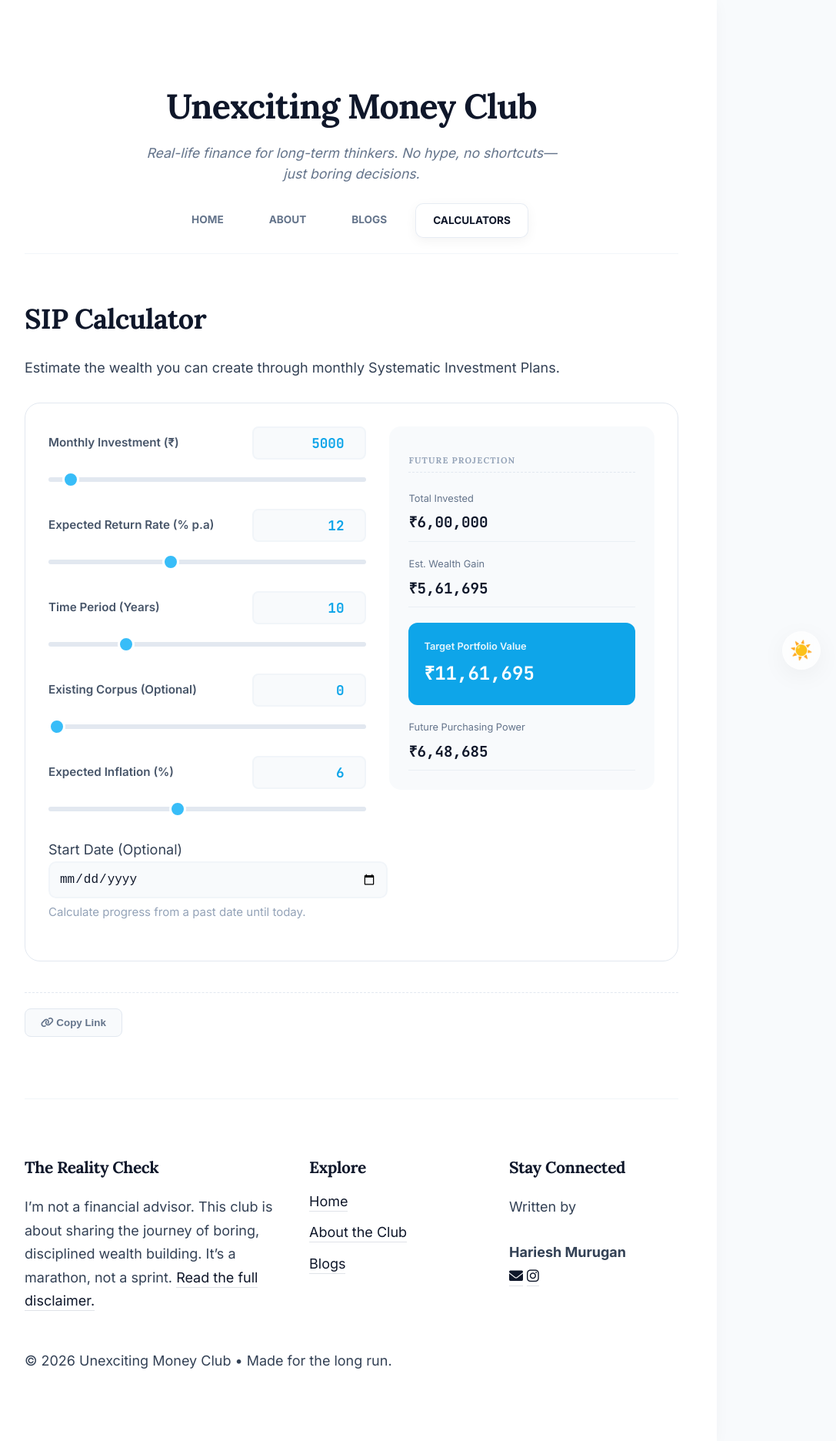
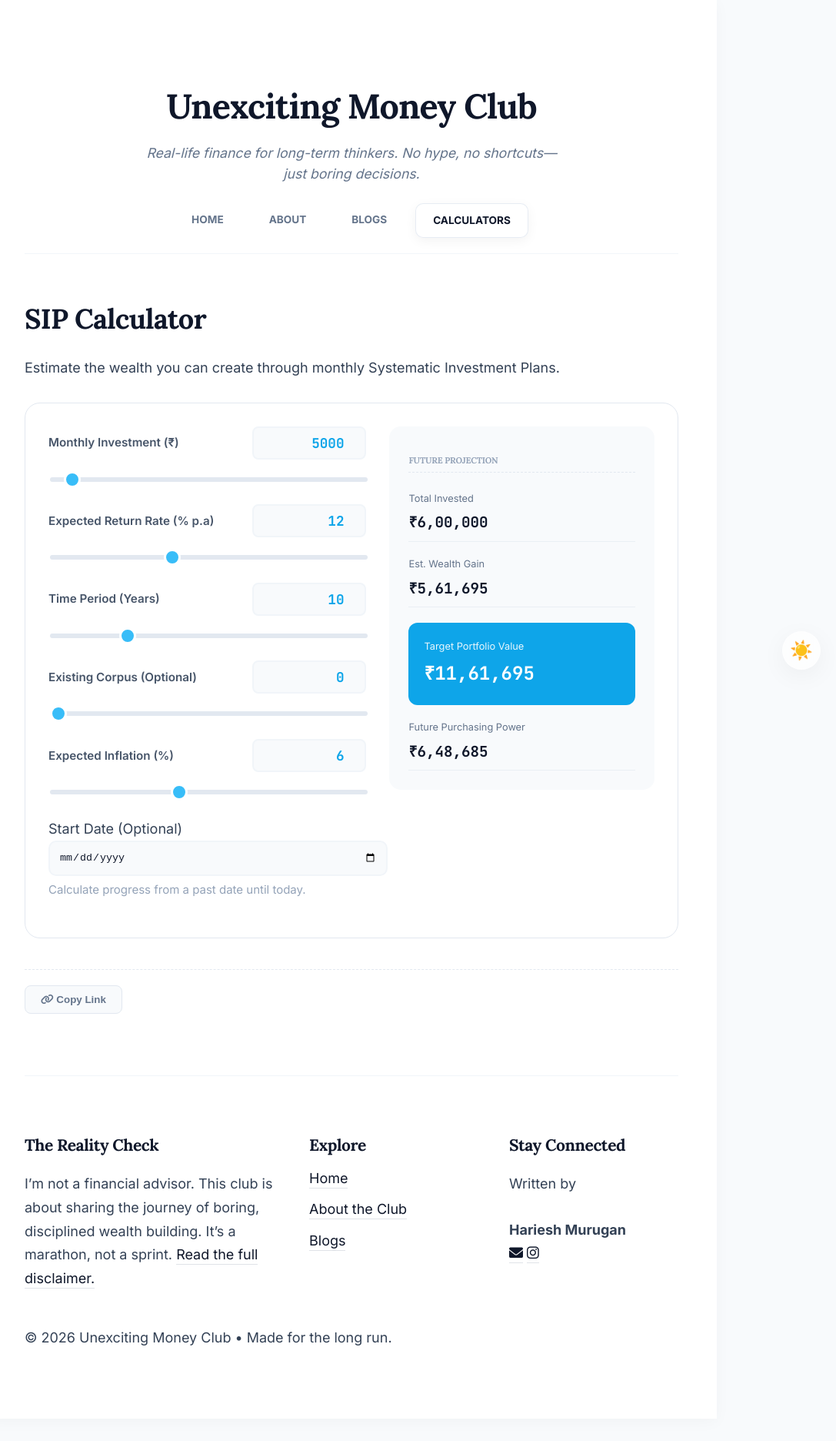
Before and after one commit to HarieshMK/HarieshMK.github.io, a Jekyll site: the page built from calculators/sip.md, in a window 1280 px wide. Shown: the whole page at 77% size, without its empty margins (183-1270 px from the left). Built offline with Jekyll 4.4.1, drawn with Linux system fonts in a browser that asks for light colours; after the commit the page ends 1843 px from its top, so only the background shows below that.

Commit message:
Update style.css

```diff
--- a/assets/css/style.css
+++ b/assets/css/style.css
@@ -628,10 +628,8 @@
   border-radius: 10px;
   background: #f8fafc;
   color: #0f172a;
-  font-size: 1rem;
 }
 
-/* --- Slider Style --- */
 .slider {
   -webkit-appearance: none;
   width: 100%;
@@ -639,7 +637,6 @@
   background: #e2e8f0;
   border-radius: 5px;
   outline: none;
-  margin: 5px 0 15px 0;
 }
 
 .slider::-webkit-slider-thumb {
@@ -647,9 +644,9 @@
   width: 22px;
   height: 22px;
   background: #38bdf8;
-  cursor: pointer;
   border-radius: 50%;
   border: 3px solid #fff;
+  cursor: pointer;
 }
 
 /* --- Results Column (Stacked Layout) --- */
@@ -665,14 +662,12 @@
 .input-header {
   font-size: 0.7rem;
   text-transform: uppercase;
-  letter-spacing: 0.1em;
   color: #94a3b8;
   margin: 10px 0 5px 0;
   border-bottom: 1px dashed #e2e8f0;
   padding-bottom: 5px;
 }
 
-/* STACKED: Label on top, number below. This stops the jumping! */
 .result-item {
   display: flex;
   flex-direction: column;
@@ -681,20 +676,14 @@
   border-bottom: 1px solid rgba(226, 232, 240, 0.6);
 }
 
-.result-item span {
-  color: #64748b;
-  font-size: 0.8rem;
-  margin-bottom: 4px;
-}
-
+.result-item span { color: #64748b; font-size: 0.8rem; margin-bottom: 4px; }
 .result-item strong {
   font-size: 1.2rem;
   color: #0f172a;
   font-family: 'JetBrains Mono', monospace;
-  word-break: break-all; /* Prevents long numbers from escaping */
+  word-break: break-all;
 }
 
-/* Target Portfolio Value (Big Blue Box) */
 .result-item.highlight {
   border-bottom: none;
   margin-top: 10px;
@@ -703,29 +692,12 @@
   border-radius: 12px;
 }
 
-.result-item.highlight span { color: rgba(255, 255, 255, 0.9); font-weight: 600; }
-.result-item.highlight strong {
-  color: #ffffff !important;
-  font-size: 1.5rem;
-}
+.result-item.highlight span { color: #ffffff; opacity: 0.9; }
+.result-item.highlight strong { color: #ffffff !important; font-size: 1.5rem; }
 
-/* --- Dark Mode Overrides (Stronger Colors) --- */
+/* Dark Mode Overrides */
 .dark-theme .calculator-container { background: #1e293b; border-color: #334155; }
-.dark-theme .label-row label { color: #94a3b8; }
-.dark-theme .label-row input[type="number"],
-.dark-theme #start-date {
-  background: #0f172a;
-  border-color: #334155;
-  color: #38bdf8;
-}
-
+.dark-theme .label-row input[type="number"], .dark-theme #start-date { background: #0f172a; color: #38bdf8; border-color: #334155; }
 .dark-theme .calc-results { background: #0f172a; }
-.dark-theme .result-item { border-bottom-color: #1e293b; }
+.dark-theme .result-item strong { color: #f8fafc !important; }
 .dark-theme .result-item span { color: #64748b; }
-
-/* FIX: This makes the "Value Today" and all result numbers pop in Dark Mode */
-.dark-theme .result-item strong {
-  color: #f8fafc !important;
-}
-
-.dark-theme .input-header { color: #475569; border-color: #1e293b; }
```
